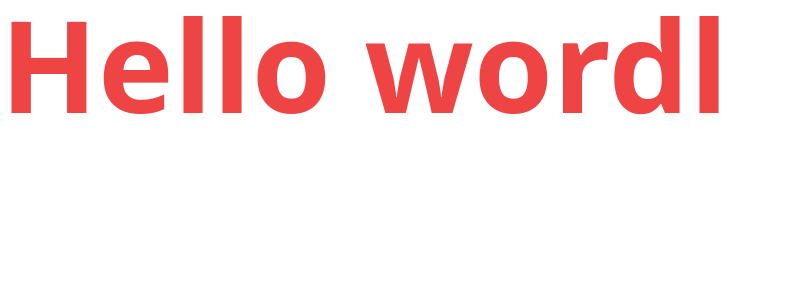
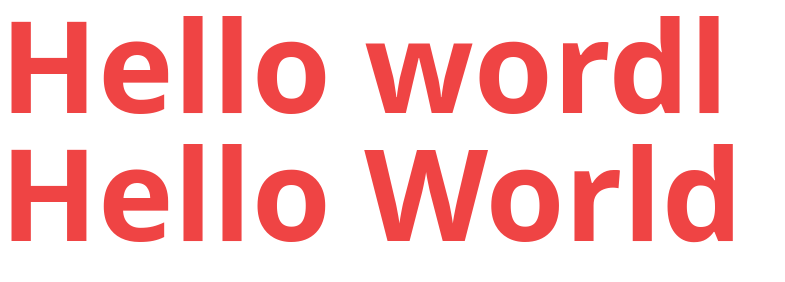
Before and after one commit to Md-Naim-Howlader/Smart-Coders, a website built with Vite: page index.html in a window 1280 px wide. Shown: the whole page, without its empty margins (0-785 px from the left). Built offline with nearby package versions, Linux system fonts and the light colour scheme.

Commit message:
test repo

```diff
--- a/index.html
+++ b/index.html
@@ -9,5 +9,6 @@
   </head>
   <body>
     <h1 class="text-red-500 font-bold text-9xl">Hello wordl</h1>
+    <h1 class="text-red-500 font-bold text-9xl">Hello World</h1>
   </body>
 </html>
```
